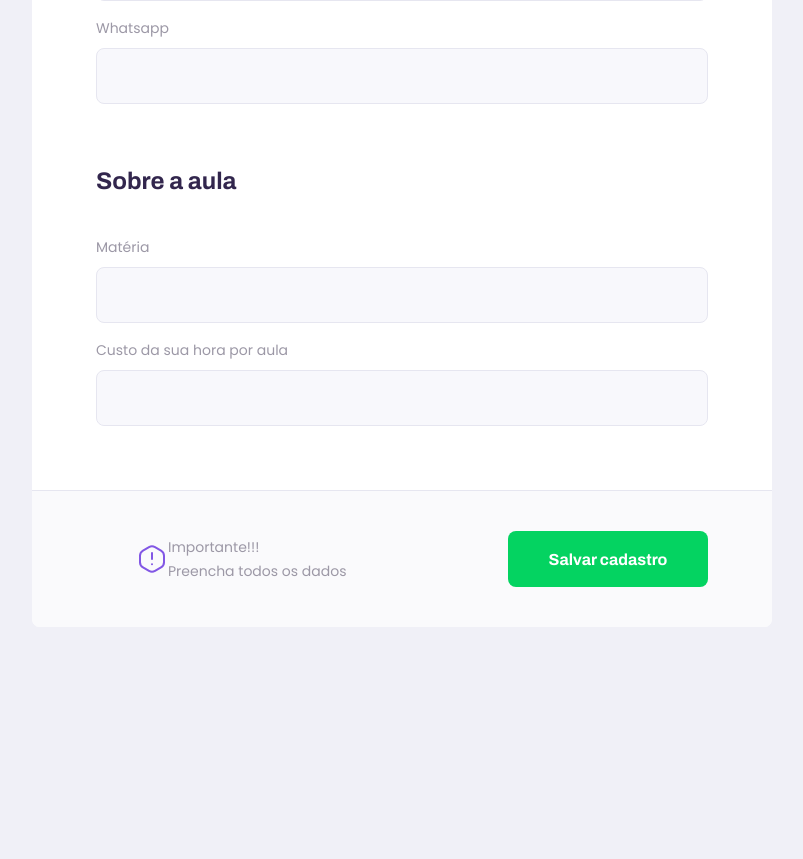
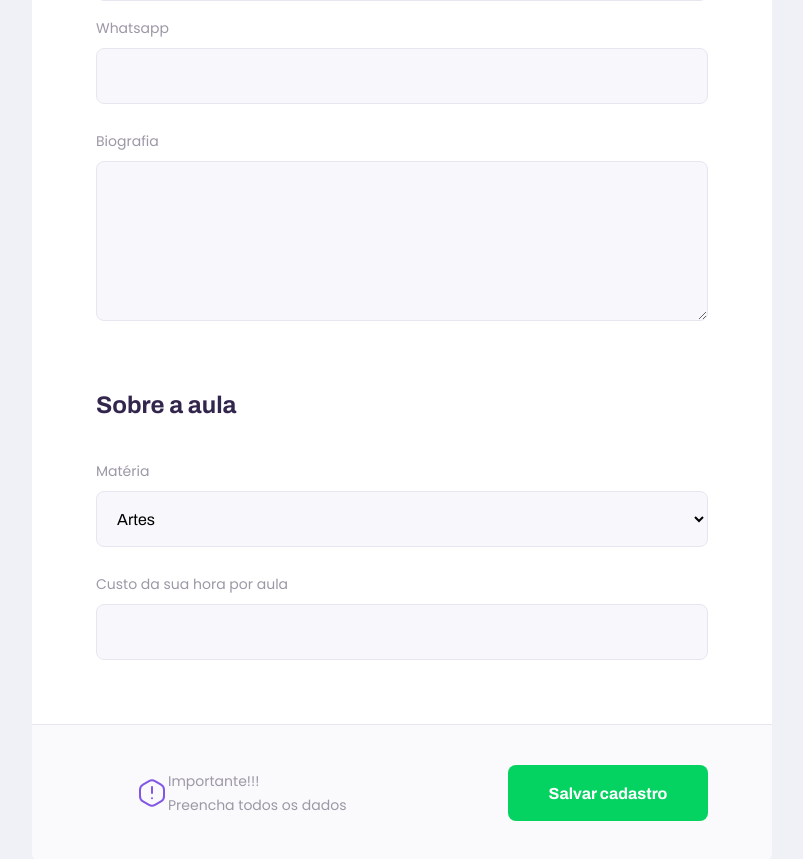
Before and after one commit to PabloSSena/ProjetoProfy, a React (Create React App) app: page /give-classes in a window 1280 px wide. Shown: the part 629-1488 px from the top of the page, without its empty margins (238-1041 px from the left). Before the commit the page ends 1256 px from the top, so only its background shows below. Built offline with nearby package versions, Linux system fonts and the light colour scheme.

Commit message:
Feito a opçao pra escolher as materias

```diff
--- /dev/null
+++ b/src/Components/Select/index.tsx
@@ -0,0 +1,26 @@
+import React,{SelectHTMLAttributes} from 'react';
+import './styles.css';
+
+interface SelectProps extends SelectHTMLAttributes<HTMLSelectElement>{
+    name:string;
+    label:string;
+    options:Array<{
+        value:string;
+        label:string;
+    }>
+}
+
+const Select:React.FC<SelectProps> = ({label,name,options,...rest }) => {
+    return(
+        <div className="select-block">
+        <label htmlFor={name}>{label}</label>
+        <select id={name} {...rest}>
+            {options.map(option => {
+                return <option value={option.value}>{option.label}</option>
+            })}
+        </select>
+    </div>
+    )
+}
+
+export default Select;
--- /dev/null
+++ b/src/Components/Select/styles.css
@@ -0,0 +1,34 @@
+.select-block{
+    position: relative;
+}
+
+.select-block + .select-block{
+    margin-top: 1.4rem;
+}
+
+.select-block label{
+    font-size: 1.4rem;
+}
+
+.select-block select{
+    width: 100%;
+    height: 5.6rem;
+    margin-top: 0.8rem;
+    border-radius: 0.8rem;
+    background-color: var(--color-input-background);
+    border: 1px solid var(--color-line-in-white);
+    outline: 0;
+    padding:0 1.6rem;
+    font: 1.6rem Archivo;
+}
+
+.select-block:focus-within::after{
+    width:cal(100% - 3.2rem);
+    height: 2px;
+    content: '';
+    background: var(--color-primary-light);
+    position: absolute;
+    left: 1.6rem;
+    right: 1.6rem;
+    bottom: 0;
+}
--- /dev/null
+++ b/src/Components/Textarea/index.tsx
@@ -0,0 +1,18 @@
+import React,{TextareaHTMLAttributes} from 'react';
+import './styles.css';
+
+interface TextareaProps extends TextareaHTMLAttributes<HTMLTextAreaElement>{
+    name:string;
+    label:string;
+}
+
+const Textarea:React.FC<TextareaProps> = ({label,name,...rest }) => {
+    return(
+        <div className="textarea-block">
+        <label htmlFor={name}>{label}</label>
+        <textarea id={name} {...rest}/>
+    </div>
+    )
+}
+
+export default Textarea;
--- /dev/null
+++ b/src/Components/Textarea/styles.css
@@ -0,0 +1,36 @@
+.textarea-block{
+    position: relative;
+}
+
+.textarea-block + .textarea-block{
+    margin-top: 1.4rem;
+}
+
+.textarea-block label{
+    font-size: 1.4rem;
+}
+
+.textarea-block textarea{
+    width: 100%;
+    height: 16rem;
+    min-height: 8rem;
+    margin-top: 0.8rem;
+    border-radius: 0.8rem;
+    background-color: var(--color-input-background);
+    border: 1px solid var(--color-line-in-white);
+    outline: 0;
+    resize: vertical;
+    padding:1.2rem 1.6rem;
+    font: 1.6rem Archivo;
+}
+
+.textarea-block:focus-within::after{
+    width:cal(100% - 3.2rem);
+    height: 2px;
+    content: '';
+    background: var(--color-primary-light);
+    position: absolute;
+    left: 1.6rem;
+    right: 1.6rem;
+    bottom: 6px;
+}
--- a/src/Pages/TeacherForm/index.tsx
+++ b/src/Pages/TeacherForm/index.tsx
@@ -3,6 +3,8 @@
 import './styles.css';
 import Input from '../../Components/Input';
 import warningIcon from '../..//Assets/images/icons/warning.svg'
+import Textarea from '../../Components/Textarea';
+import Select from '../../Components/Select';
 
 function TeacherForm(){
     return(
@@ -20,13 +22,28 @@
                 <Input name="name" label="Nome completo"/>
                 <Input name="avatar" label="Avatar"/>
                 <Input name="whatsapp" label="Whatsapp"/>
+                <Textarea name="bio" label="Biografia"/>
 
             </fieldset>
 
             <fieldset>
                 <legend>Sobre a aula</legend>
 
-                <Input name="subject" label="Matéria"/>
+                <Select name="subject" label="Matéria"
+                options={[
+                    {value:'Artes', label:"Artes"},
+                    {value:'Biologia', label:"Biologia"},
+                    {value:'Ciencias', label:"Ciencias"},
+                    {value:'Ed.fisica', label:"Ed.fisica"},
+                    {value:'Geografia', label:"Geografia"},
+                    {value:'História', label:"História"},
+                    {value:'Matemática', label:"Matemática"},
+                    {value:'Quimica', label:"Quimica"},
+
+
+
+
+                ]}/>
                 <Input name="cost" label="Custo da sua hora por aula"/>
 
             </fieldset>
--- a/src/Pages/TeacherForm/styles.css
+++ b/src/Pages/TeacherForm/styles.css
@@ -16,9 +16,9 @@
     padding-top: 6.4rem;
     overflow: hidden;
 }
-
 #page-teacher-form main fieldset{
     border: 0;
+
     padding:0 2.4rem;
 }
 
@@ -36,6 +36,12 @@
     width: 100%;
     padding-bottom: 1.6rem;
     border-bottom: 1px solid var(--color-line-ib-white);
+}
+
+#page-teacher-form main fieldset .input-block + .textarea-block,
+#page-teacher-form main fieldset .select-block + .input-block{
+    margin-top: 2.4rem;
+
 }
 
 #page-teacher-form main label{
```
